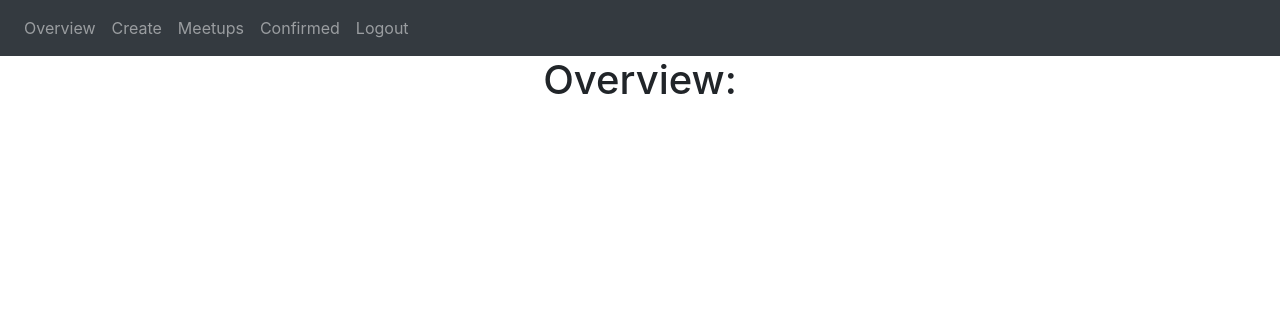
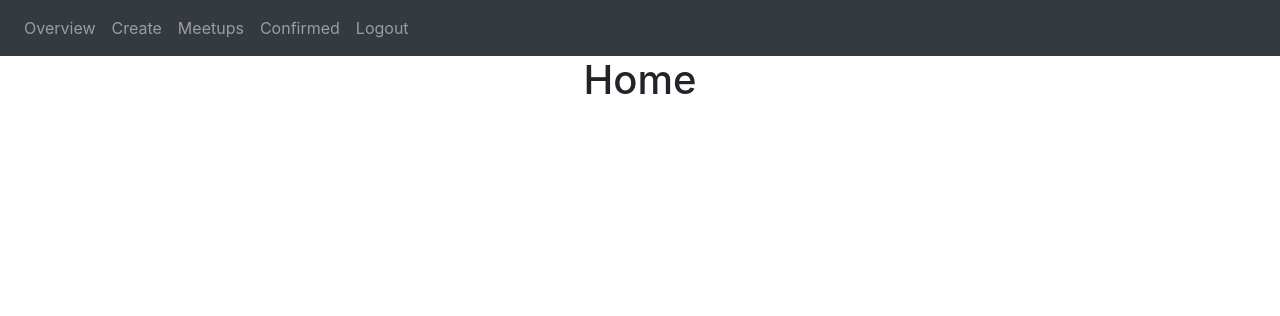
Before and after one commit to Jeffery05/MeetUp, a Flask app: page / in a window 1280 px wide. Shown: the top 316 px of the page. Run offline with Flask 3, Linux system fonts and the light colour scheme; a user stored in the database is signed in; some libraries are stand-ins or nearby versions.

Commit message:
created home page

```diff
--- a/website/auth.py
+++ b/website/auth.py
@@ -5,6 +5,10 @@ from . import db
 from flask_login import login_user, login_required, logout_user, current_user
 
 auth = Blueprint('auth', __name__) # define blueprint for our application
+
+@auth.route('/', methods=['GET', 'POST']) #decorator: whenever you go to the / URL, whatever in hom() will run
+def home():
+    return render_template("home.html", user=current_user)
 
 @auth.route('/how-to', methods=['GET', 'POST']) #decorator: whenever you go to the / URL, whatever in hom() will run
 def howTo():
--- a/website/templates/base.html
+++ b/website/templates/base.html
@@ -30,12 +30,13 @@
       <div class="collapse navbar-collapse" id="navbar">
         <div class="navbar-nav">
           {% if user.is_authenticated %}
-          <a class="nav-item nav-link" id="overview" href="/">Overview</a>
+          <a class="nav-item nav-link" id="overview" href="/overview">Overview</a>
           <a class="nav-item nav-link" id="create" href="/create">Create</a>
           <a class="nav-item nav-link" id="view_meetups" href="/view_meetups">Meetups</a>
           <a class="nav-item nav-link" id="confirmed" href="/confirmed">Confirmed</a>
           <a class="nav-item nav-link" id="logout" href="/logout">Logout</a>
           {% else %}
+          <a class="nav-item nav-link" id="home" href="/">Home</a>
           <a class="nav-item nav-link" id="howTo" href="/how-to">How To</a>
           <a class="nav-item nav-link" id="signUp" href="/sign-up">Sign Up</a>
           <a class="nav-item nav-link" id="login" href="/login">Login</a>
--- /dev/null
+++ b/website/templates/home.html
@@ -0,0 +1,4 @@
+{% extends "base.html" %} {% block title %}Home{% endblock %} {% block content
+    %}
+    <h1 align="center">Home</h1>
+    {% endblock %}
--- a/website/views.py
+++ b/website/views.py
@@ -8,7 +8,7 @@ from datetime import datetime
 views = Blueprint('views', __name__) # define blueprint for our application
 
 
-@views.route('/', methods=['GET', 'POST']) #decorator: whenever you go to the / URL, whatever in hom() will run
+@views.route('/overview', methods=['GET', 'POST']) #decorator: whenever you go to the / URL, whatever in hom() will run
 @login_required
 def overview():
     return render_template("overview.html", user=current_user)
```
